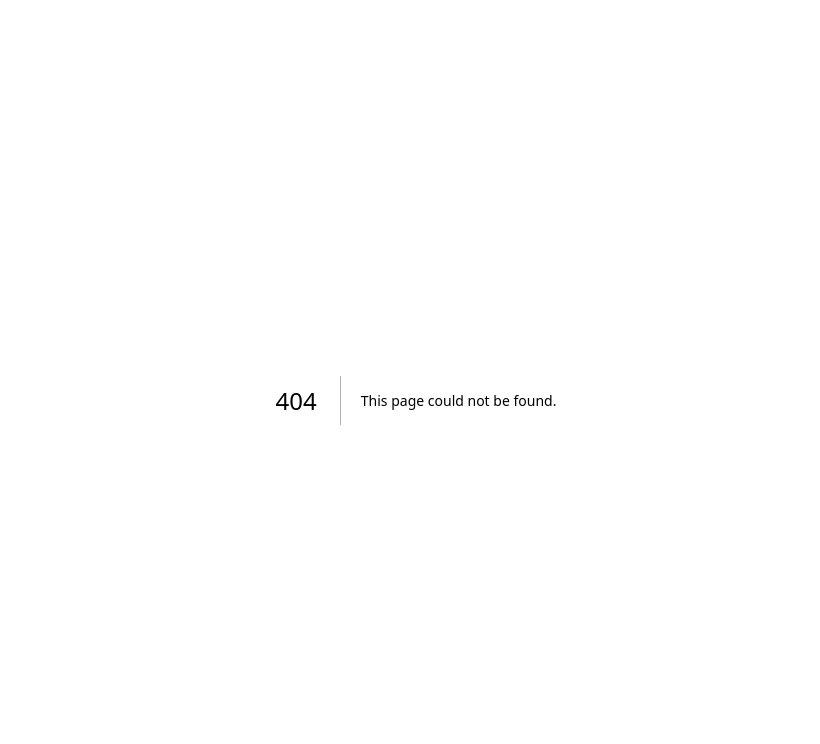
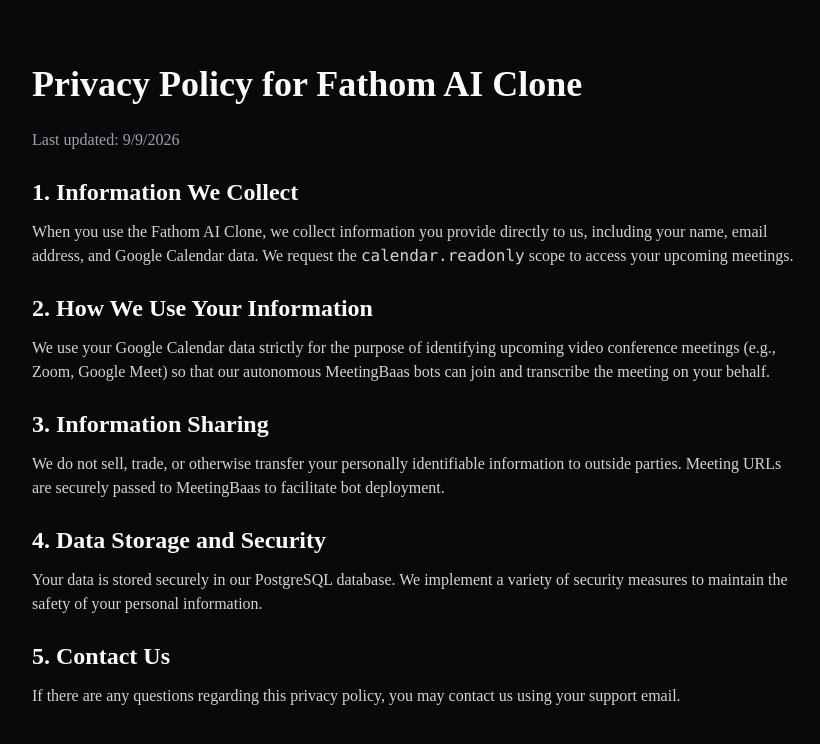
Before and after one commit to Reh1t/fathom-ai-clone, a Next.js app: page /privacy in a window 1280 px wide. Before the commit this address had no page. Shown: the top 744 px of the page, without its empty margins (224-1044 px from the left). Built offline with nearby package versions, Linux system fonts and the light colour scheme.

Commit message:
feat: add privacy policy and terms of service pages for Google OAuth verification

```diff
--- /dev/null
+++ b/src/app/privacy/page.tsx
@@ -0,0 +1,45 @@
+export default function PrivacyPolicy() {
+  return (
+    <div className="min-h-screen bg-zinc-950 text-zinc-50 py-16 px-8 flex justify-center">
+      <div className="max-w-3xl space-y-6">
+        <h1 className="text-4xl font-bold">Privacy Policy for Fathom AI Clone</h1>
+        <p className="text-zinc-400">Last updated: {new Date().toLocaleDateString()}</p>
+
+        <section className="space-y-3">
+          <h2 className="text-2xl font-semibold">1. Information We Collect</h2>
+          <p className="text-zinc-300">
+            When you use the Fathom AI Clone, we collect information you provide directly to us, including your name, email address, and Google Calendar data. We request the <code>calendar.readonly</code> scope to access your upcoming meetings.
+          </p>
+        </section>
+
+        <section className="space-y-3">
+          <h2 className="text-2xl font-semibold">2. How We Use Your Information</h2>
+          <p className="text-zinc-300">
+            We use your Google Calendar data strictly for the purpose of identifying upcoming video conference meetings (e.g., Zoom, Google Meet) so that our autonomous MeetingBaas bots can join and transcribe the meeting on your behalf.
+          </p>
+        </section>
+
+        <section className="space-y-3">
+          <h2 className="text-2xl font-semibold">3. Information Sharing</h2>
+          <p className="text-zinc-300">
+            We do not sell, trade, or otherwise transfer your personally identifiable information to outside parties. Meeting URLs are securely passed to MeetingBaas to facilitate bot deployment.
+          </p>
+        </section>
+
+        <section className="space-y-3">
+          <h2 className="text-2xl font-semibold">4. Data Storage and Security</h2>
+          <p className="text-zinc-300">
+            Your data is stored securely in our PostgreSQL database. We implement a variety of security measures to maintain the safety of your personal information.
+          </p>
+        </section>
+
+        <section className="space-y-3">
+          <h2 className="text-2xl font-semibold">5. Contact Us</h2>
+          <p className="text-zinc-300">
+            If there are any questions regarding this privacy policy, you may contact us using your support email.
+          </p>
+        </section>
+      </div>
+    </div>
+  )
+}
--- /dev/null
+++ b/src/app/terms/page.tsx
@@ -0,0 +1,38 @@
+export default function TermsOfService() {
+  return (
+    <div className="min-h-screen bg-zinc-950 text-zinc-50 py-16 px-8 flex justify-center">
+      <div className="max-w-3xl space-y-6">
+        <h1 className="text-4xl font-bold">Terms of Service for Fathom AI Clone</h1>
+        <p className="text-zinc-400">Last updated: {new Date().toLocaleDateString()}</p>
+
+        <section className="space-y-3">
+          <h2 className="text-2xl font-semibold">1. Acceptance of Terms</h2>
+          <p className="text-zinc-300">
+            By accessing and using Fathom AI Clone, you accept and agree to be bound by the terms and provision of this agreement.
+          </p>
+        </section>
+
+        <section className="space-y-3">
+          <h2 className="text-2xl font-semibold">2. Service Description</h2>
+          <p className="text-zinc-300">
+            Fathom AI Clone provides an autonomous meeting recording and transcription service. It integrates with your Google Calendar to identify meetings and deploys bots to transcribe them.
+          </p>
+        </section>
+
+        <section className="space-y-3">
+          <h2 className="text-2xl font-semibold">3. User Responsibilities</h2>
+          <p className="text-zinc-300">
+            You are responsible for obtaining necessary consent from all meeting participants before using this service to record or transcribe conversations.
+          </p>
+        </section>
+
+        <section className="space-y-3">
+          <h2 className="text-2xl font-semibold">4. Limitation of Liability</h2>
+          <p className="text-zinc-300">
+            In no event shall Fathom AI Clone be liable for any indirect, incidental, special, consequential or punitive damages arising out of your use of the service.
+          </p>
+        </section>
+      </div>
+    </div>
+  )
+}
```
